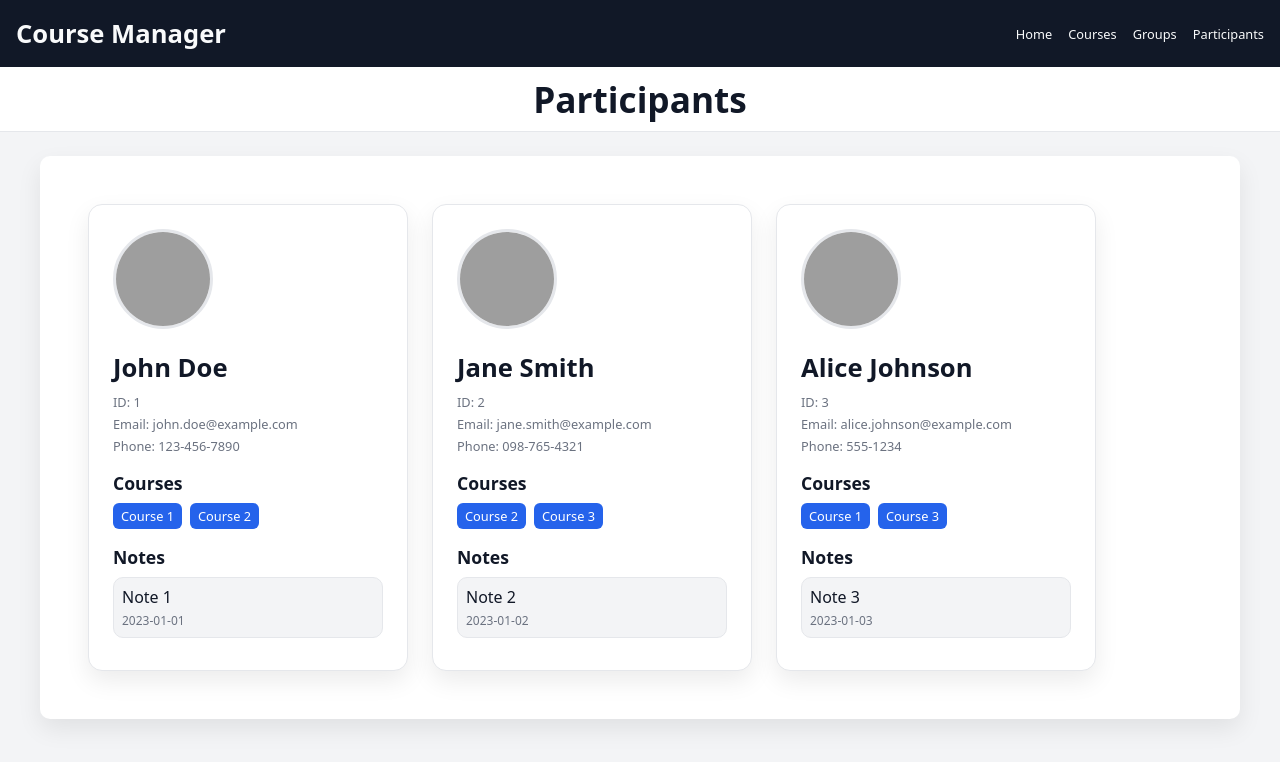
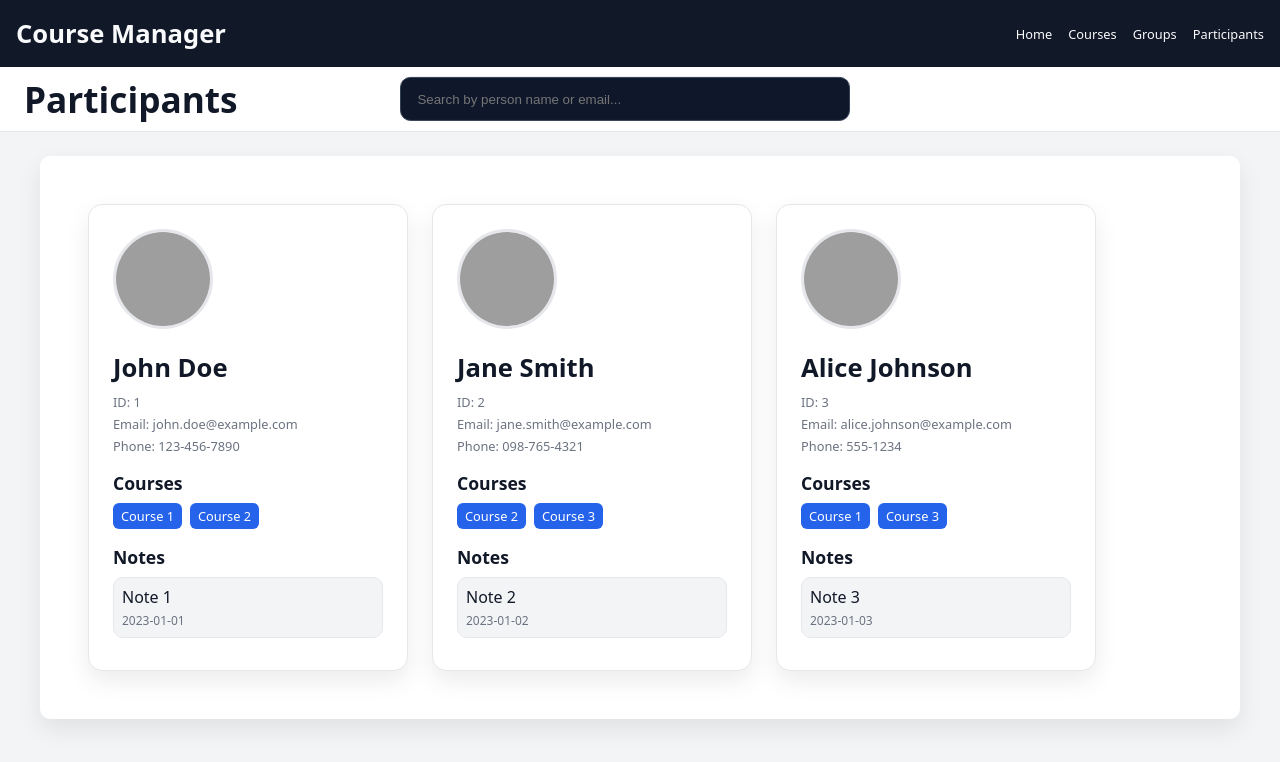
Before and after one commit to AlaaAlsous/Course-Manager, an Angular app in the folder CourseManager/CourseManager.Client/: page /participants in a window 1280 px wide. Shown: the top 762 px of the page. Built offline with nearby package versions, Linux system fonts and the light colour scheme; grey boxes are pictures that could not be loaded.

Commit message:
35 search bar in layout (#70)
* created a searchbar for participants

* searchbar now shows in participant courses and groups the searchbar does work in groups but not in participants and all courses all three is typebale

* deleted the search label on top of search field and centered the search bar

```diff
--- a/CourseManager/CourseManager.Client/src/app/all-courses/all-courses.html
+++ b/CourseManager/CourseManager.Client/src/app/all-courses/all-courses.html
@@ -1,4 +1,14 @@
 <app-layout [title]="title()">
+  <section title-actions class="all-courses-search">
+
+
+      <input
+        id="allCoursesSearch"
+        type="search"
+        placeholder="Search by group name or member name..."
+        (input)="onSearchChange($event)"
+      />
+    </section>
   <section class="courses-overview" aria-label="All courses overview">
     <h2 class="courses-overview__heading">Tillgängliga kurser</h2>
 
--- a/CourseManager/CourseManager.Client/src/app/all-courses/all-courses.scss
+++ b/CourseManager/CourseManager.Client/src/app/all-courses/all-courses.scss
@@ -27,6 +27,37 @@
   line-height: 1.35;
   box-shadow: var(--shadow-elevated);
 }
+.all-courses-search {
+  display: grid;
+  gap: 0.5rem;
+  margin-bottom: 1rem;
+  display: grid;
+  gap: 0.5rem;
+  margin-bottom: 1rem;
+
+  position: absolute;
+  left: 43%;
+  top: 50%;
+}
+
+.all-courses-search label {
+  font-weight: 700;
+}
+
+.all-courses-search input {
+  width: 150%;
+  border: 1px solid #334155;
+  border-radius: 0.65rem;
+  background: #0f172a;
+  color: #f8fafc;
+  padding: 0.85rem 1rem;
+  outline: none;
+}
+
+.all-courses-search input:focus {
+  border-color: #2563eb;
+  box-shadow: 0 0 0 3px rgba(37, 99, 235, 0.25);
+}
 
 @media (max-width: 600px) {
   .courses-overview__heading {
--- a/CourseManager/CourseManager.Client/src/app/all-courses/all-courses.ts
+++ b/CourseManager/CourseManager.Client/src/app/all-courses/all-courses.ts
@@ -11,4 +11,12 @@ import { Layout } from '../layout/layout';
 export class AllCourses {
   // Used by the shared layout header for the current page title.
   title = signal('All Courses');
+
+  searchTerm = signal('');
+
+  onSearchChange(event: Event): void {
+    const input = event.target as HTMLInputElement;
+
+    this.searchTerm.set(input.value);
+  }
 }
--- a/CourseManager/CourseManager.Client/src/app/groups/groups.html
+++ b/CourseManager/CourseManager.Client/src/app/groups/groups.html
@@ -1,4 +1,14 @@
 <app-layout [title]="title()">
+   <section title-actions class="groups-search">
+
+
+      <input
+        id="groupSearch"
+        type="search"
+        placeholder="Search by group name or member name..."
+        (input)="onSearchChange($event)"
+      />
+    </section>
   <section class="groups-page">
     <header class="groups-page__header">
       <div>
@@ -29,16 +39,7 @@
       </button>
     </section>
 
-    <section class="groups-search">
-      <label for="groupSearch">Search groups</label>
 
-      <input
-        id="groupSearch"
-        type="search"
-        placeholder="Search by group name or member name..."
-        (input)="onSearchChange($event)"
-      />
-    </section>
 
     @if (statusMessage()) {
       <p class="groups-page__status">
--- a/CourseManager/CourseManager.Client/src/app/groups/groups.scss
+++ b/CourseManager/CourseManager.Client/src/app/groups/groups.scss
@@ -81,9 +81,13 @@
 }
 
 .groups-search {
-  display: grid;
+ display: grid;
   gap: 0.5rem;
   margin-bottom: 1rem;
+
+  position: absolute;
+  left: 43%;
+  top: 50%;
 }
 
 .groups-search label {
@@ -91,7 +95,7 @@
 }
 
 .groups-search input {
-  width: 100%;
+  width: 150%;
   border: 1px solid #334155;
   border-radius: 0.65rem;
   background: #0f172a;
--- a/CourseManager/CourseManager.Client/src/app/layout/layout.html
+++ b/CourseManager/CourseManager.Client/src/app/layout/layout.html
@@ -16,6 +16,7 @@
 </header>
 
 <section class="title-bar">
+
   <h1>{{ title }}</h1>
   <ng-content select="[title-actions]"></ng-content>
 </section>
--- a/CourseManager/CourseManager.Client/src/app/layout/layout.scss
+++ b/CourseManager/CourseManager.Client/src/app/layout/layout.scss
@@ -73,10 +73,41 @@
 .title-bar {
   background: var(--color-surface);
   border-bottom: 1px solid var(--color-border);
-  padding: 0.5rem;
+  padding: 0.5rem 1.5rem;
+
   display: flex;
-  justify-content: center;
   align-items: center;
+
+  position: relative;
+}
+
+::ng-deep .groups-search {
+  position: absolute;
+  left: 45%;
+  top: 23%;
+
+  transform: translate(-50%, -50%);
+
+  width: 300px;
+}
+
+::ng-deep .person-search {
+  position: absolute;
+  left: 45%;
+  top: 23%;
+
+  transform: translate(-50%, -50%);
+
+  width: 300px;
+}
+::ng-deep .all-courses-search {
+  position: absolute;
+  left: 45%;
+  top: 23%;
+
+  transform: translate(-50%, -50%);
+
+  width: 300px;
 }
 
 .title-bar h1 {
@@ -127,12 +158,32 @@
 @media (max-width: 600px) {
   .page-container {
     padding: var(--space-md);
+
+      ::ng-deep .groups-search,
+  ::ng-deep .person-search {
+    left: 50%;
+    top: 50%;
+
+    width: 90%;
+
+    transform: translate(-50%, -50%);
+  }
+
+  ::ng-deep .groups-search input,
+  ::ng-deep .person-search input {
+    width: 100%;
+  }
+
+  .title-bar {
+    min-height: 120px;
+  }
   }
 
   .page-sheet {
     width: 100%;
     padding: var(--space-md);
   }
+
   .title-bar h1 {
     font-size: var(--font-size-lg);
   }
--- a/CourseManager/CourseManager.Client/src/app/persons/persons.html
+++ b/CourseManager/CourseManager.Client/src/app/persons/persons.html
@@ -1,4 +1,14 @@
 <app-layout [title]="title()">
+   <section title-actions class="person-search">
+
+
+      <input
+        id="personSearch"
+        type="search"
+        placeholder="Search by person name or email..."
+        (input)="onSearchChange($event)"
+      />
+    </section>
   <div class="page-container">
     <div
   class="card"
--- a/CourseManager/CourseManager.Client/src/app/persons/persons.scss
+++ b/CourseManager/CourseManager.Client/src/app/persons/persons.scss
@@ -90,6 +90,41 @@
   font-size: var(--font-size-sm);
 }
 
+.person-search {
+  display: grid;
+  gap: 0.5rem;
+  margin-bottom: 1rem;
+
+  position: absolute;
+  left: 43%;
+  top: 50%;
+
+  transform: translate(-50%, -50%);
+}
+
+.person-search label {
+  font-weight: 700;
+}
+
+.person-search input {
+  width: 150%;
+
+  border: 1px solid #334155;
+  border-radius: 0.65rem;
+
+  background: #0f172a;
+  color: #f8fafc;
+
+  padding: 0.85rem 1rem;
+
+  outline: none;
+}
+
+.person-search input:focus {
+  border-color: #2563eb;
+  box-shadow: 0 0 0 3px rgba(37, 99, 235, 0.25);
+}
+
 .note {
   background: var(--color-bg);
 
--- a/CourseManager/CourseManager.Client/src/app/persons/persons.ts
+++ b/CourseManager/CourseManager.Client/src/app/persons/persons.ts
@@ -3,6 +3,7 @@ import { CommonModule } from '@angular/common';
 import { Person } from './person.model';
 import { Layout } from '../layout/layout';
 import { RouterModule } from '@angular/router';
+
 @Component({
   selector: 'app-persons',
   standalone: true,
@@ -10,8 +11,16 @@ import { RouterModule } from '@angular/router';
   templateUrl: './persons.html',
   styleUrls: ['./persons.scss'],
 })
+
 export class Persons {
   title = signal('Participants');
+  searchTerm = signal('');
+
+  onSearchChange(event: Event): void {
+    const input = event.target as HTMLInputElement;
+    this.searchTerm.set(input.value);
+  }
+
   persons: Person[] = [
     {
       id: 1,
```
